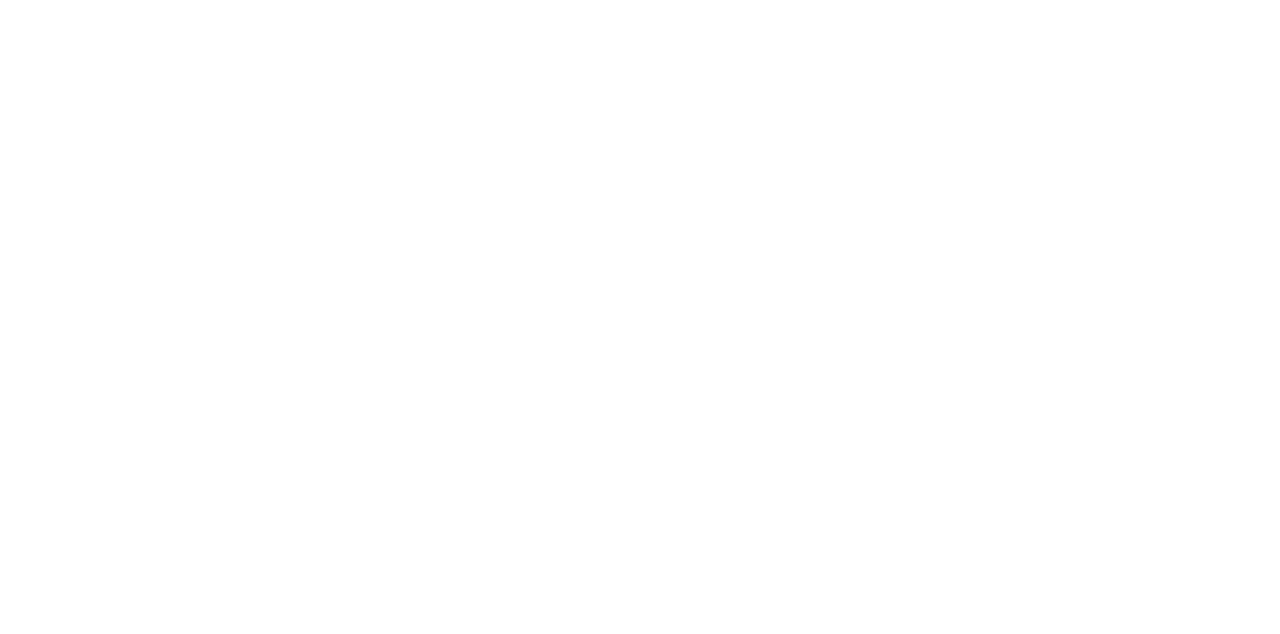
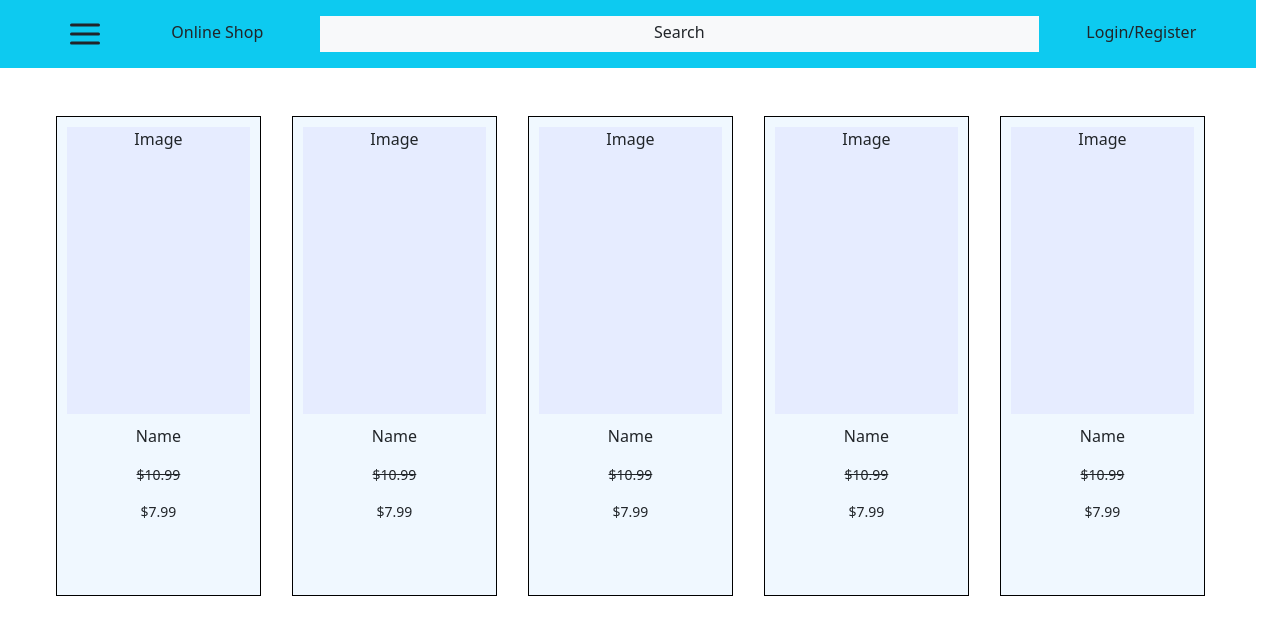
Before and after one commit to geoffhui/reactjs-online-store, a React (Create React App) app in the folder client/: page /products in a window 1280 px wide. Shown: the top 634 px of the page. Built offline with nearby package versions, Linux system fonts and the light colour scheme.

Commit message:
created UI for navigation bar and product display

```diff
--- a/client/package.json
+++ b/client/package.json
@@ -6,8 +6,11 @@
     "@testing-library/jest-dom": "^5.16.4",
     "@testing-library/react": "^13.3.0",
     "@testing-library/user-event": "^13.5.0",
+    "bootstrap": "^5.2.0",
     "react": "^18.2.0",
     "react-dom": "^18.2.0",
+    "react-icons": "^4.4.0",
+    "react-router-dom": "^6.3.0",
     "react-scripts": "5.0.1",
     "web-vitals": "^2.1.4"
   },
--- a/client/public/index.html
+++ b/client/public/index.html
@@ -8,6 +8,12 @@
     <meta
       name="description"
       content="Web site created using create-react-app"
+    />
+    <link
+      rel="stylesheet"
+      href="https://cdn.jsdelivr.net/npm/bootstrap@5.2.0-beta1/dist/css/bootstrap.min.css"
+      integrity="sha384-0evHe/X+R7YkIZDRvuzKMRqM+OrBnVFBL6DOitfPri4tjfHxaWutUpFmBp4vmVor"
+      crossorigin="anonymous"
     />
     <link rel="apple-touch-icon" href="%PUBLIC_URL%/logo192.png" />
     <!--
--- a/client/src/App.css
+++ b/client/src/App.css
@@ -0,0 +1,26 @@
+/* ProductDisplay component */
+
+.product-display-container {
+   margin: 0;
+   position: absolute;
+   height: 60%;
+   width: 16%;
+   border: 1px solid black;
+   background-color: aliceblue;
+}
+
+.product-display-image {
+   position: relative;
+   margin: 5%;
+   width: 90%;
+   height: 60%;
+   background-color: rgb(230, 236, 255);
+}
+
+
+
+/* Reusable styling */
+
+.fs-14px {
+   font-size: 14px;
+}
--- a/client/src/App.js
+++ b/client/src/App.js
@@ -1,9 +1,15 @@
+import { BrowserRouter as Router, Route, Routes } from 'react-router-dom';
 import './App.css';
+import Products from './pages/Products';
 
 function App() {
   return (
     <div className="App">
-
+      <Router>
+        <Routes>
+          <Route exact path="/products" element={ <Products /> } />
+        </Routes>
+      </Router>
     </div>
   );
 }
--- /dev/null
+++ b/client/src/components/Navbar.js
@@ -0,0 +1,15 @@
+import React from 'react';
+import { FiMenu } from 'react-icons/fi';
+
+const Navbar = () => {
+   return (
+      <div className='row m-auto py-3 bg-info'>
+         <div className='col-1'><FiMenu size='36px' style={{float: 'right'}}/></div>
+         <div className='col-2 py-1 text-wrap text-center'>Online Shop</div>
+         <div className='col-7 py-1 text-center bg-light'>Search</div>
+         <div className='col-2 py-1 text-center'>Login/Register</div>
+      </div>
+   );
+}
+
+export default Navbar;
--- /dev/null
+++ b/client/src/components/ProductDisplay.js
@@ -0,0 +1,16 @@
+import React from "react";
+
+const ProductDisplay = () => {
+   return (
+      <div className="product-display-container">
+         <p className="product-display-image text-center">Image</p>
+         <div className="product-display-details">
+            <p className="text-center">Name</p>
+            <p className="fs-14px text-center"><del>$10.99</del></p>
+            <p className="fs-14px text-center">$7.99</p>
+         </div>
+      </div>
+   );
+}
+
+export default ProductDisplay;
--- /dev/null
+++ b/client/src/pages/Products.js
@@ -0,0 +1,22 @@
+import React from 'react';
+import Navbar from '../components/Navbar';
+import ProductDisplay from '../components/ProductDisplay';
+
+const Products = () => {
+   return (
+      <div className='container-fluid'>
+         <div className='row mw-100'>
+            <Navbar />
+         </div>
+         <div className='row my-5 mx-3'>
+            <div className='col-2 mx-3'><ProductDisplay /></div>
+            <div className='col-2 mx-3'><ProductDisplay /></div>
+            <div className='col-2 mx-3'><ProductDisplay /></div>
+            <div className='col-2 mx-3'><ProductDisplay /></div>
+            <div className='col-2 mx-3'><ProductDisplay /></div>
+         </div>
+      </div>
+   );
+}
+
+export default Products;
```
Also changed, not shown: 1 other file (tests, documents, lock files or other folders).
